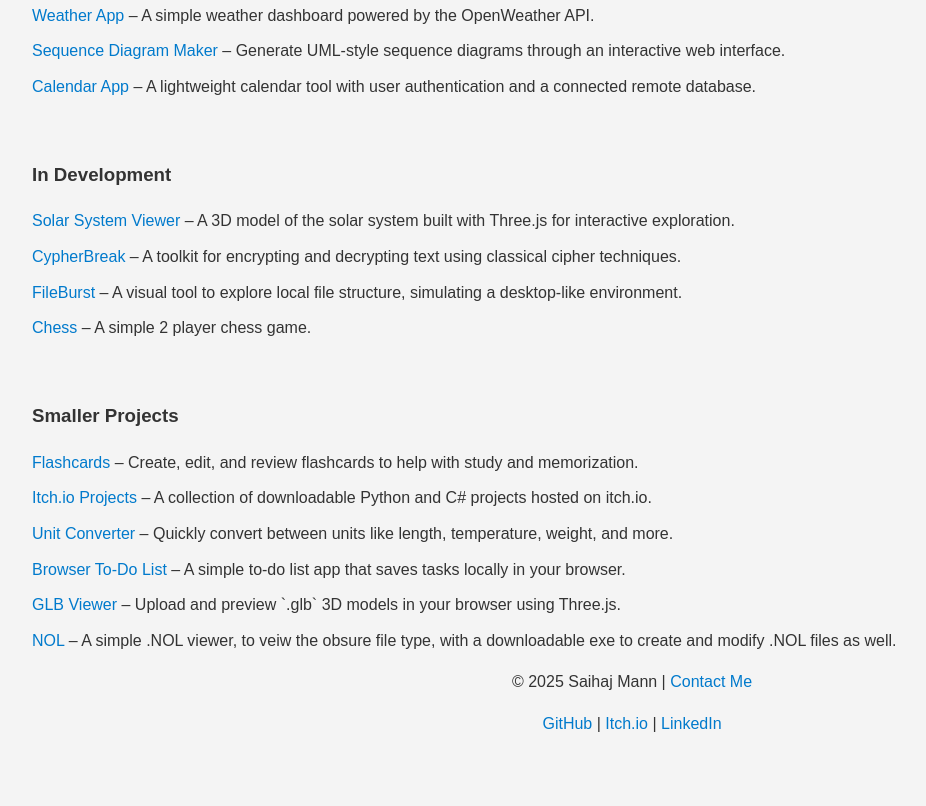
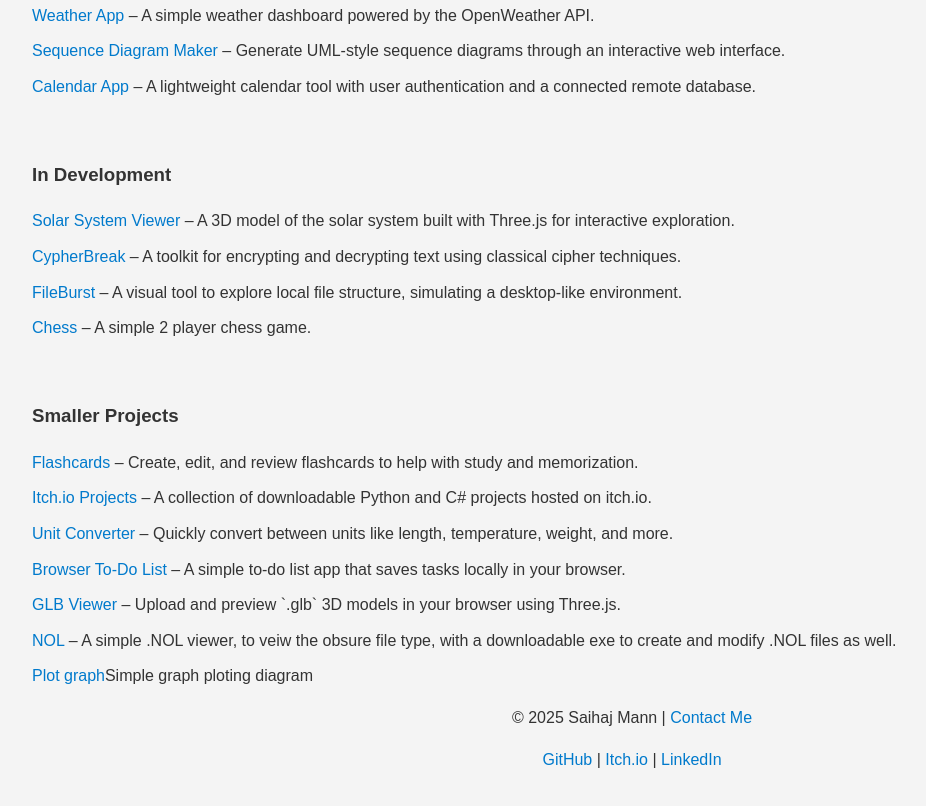
Before and after one commit to RisingSatalite/RisingSatalite.github.io, a plain HTML site: page index.html in a window 1280 px wide. Shown: the part 435-1241 px from the top of the page, without its empty margins (8-934 px from the left). Before the commit the page ends 1212 px from the top, so only its background shows below. Drawn offline with Linux system fonts and the light colour scheme.

Commit message:
add project

```diff
--- a/index.html
+++ b/index.html
@@ -75,6 +75,9 @@
     <li>
       <a href="https://nol-online.vercel.app/" target="_blank">NOL</a> – A simple .NOL viewer, to veiw the obsure file type, with a downloadable exe to create and modify .NOL files as well.
     </li>
+    <li>
+      <a href="https://plot-graph.vercel.app/" target="_blank">Plot graph</a>Simple graph ploting diagram
+    </li>
   </ul>
 
   <footer>
```
